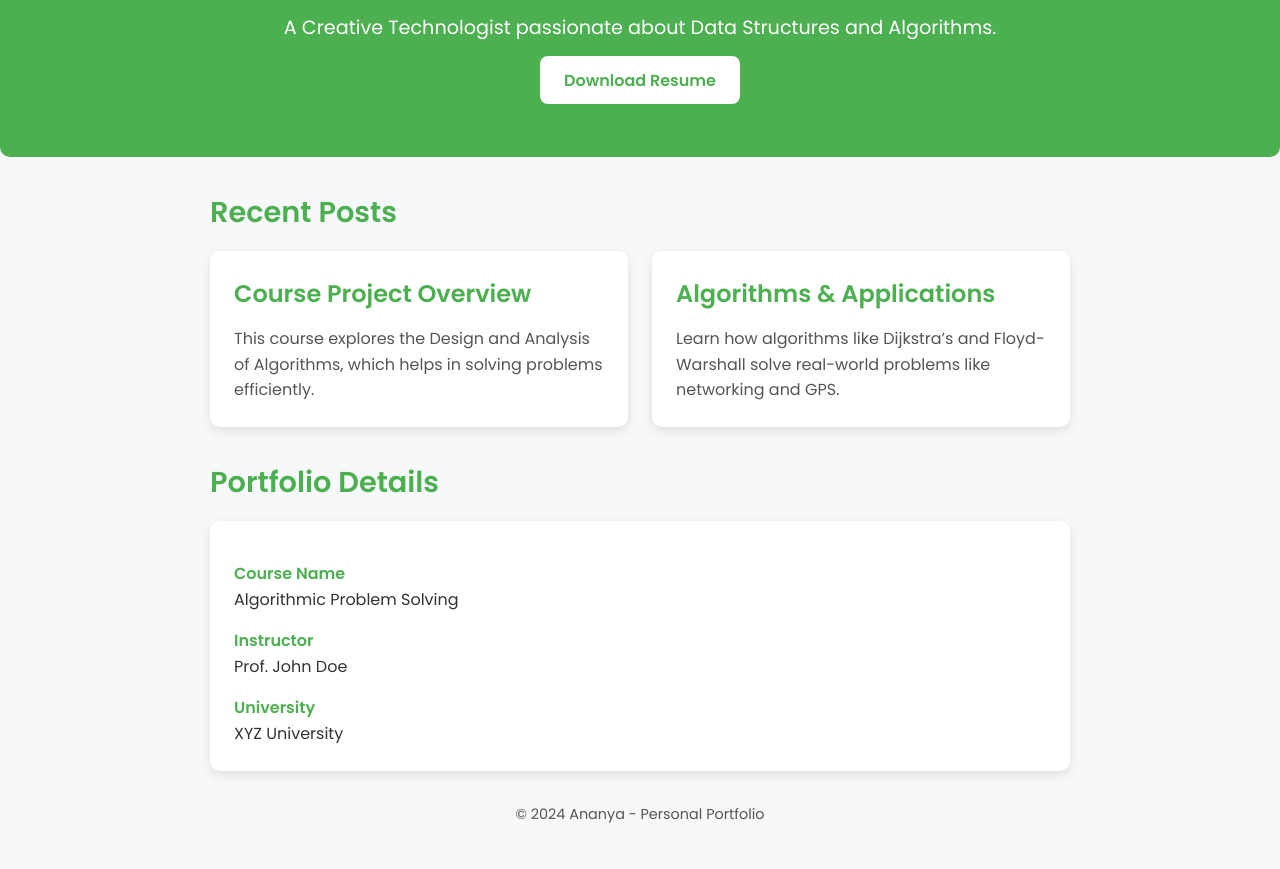
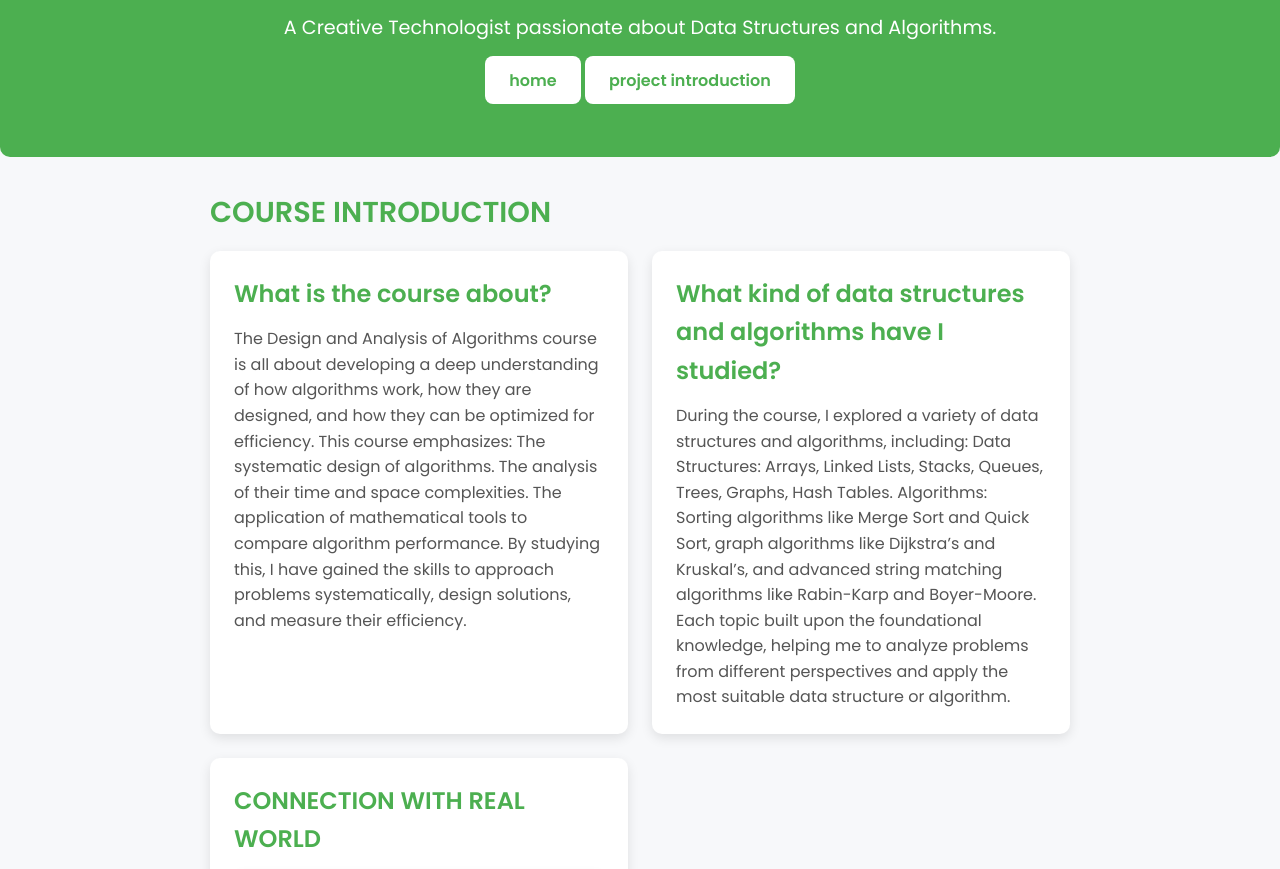
Before and after one commit to anudm/smartcity.github.io, a plain HTML site: page index.html in a window 1280 px wide. Shown: the part 181-1050 px from the top of the page. Before the commit the page ends 1007 px from the top, so only its background shows below. Drawn offline with Linux system fonts and the light colour scheme.

Commit message:
Update index.html

```diff
--- a/index.html
+++ b/index.html
@@ -13,34 +13,67 @@
             <img src="profile.jpg" alt="Profile Picture" class="profile-img">
             <h1>Hi, I'm Ananya</h1>
             <p>A Creative Technologist passionate about Data Structures and Algorithms.</p>
-            <a href="#" class="btn">Download Resume</a>
+            <a href="#" class="btn">home</a>
+             <a href="#" class="btn">project introduction</a>
         </div>
     </header>
 
     <main>
         <section class="recent-posts">
-            <h2>Recent Posts</h2>
+            <h2>COURSE INTRODUCTION</h2>
             <div class="post-grid">
                 <div class="post-card">
-                    <h3>Course Project Overview</h3>
-                    <p>This course explores the Design and Analysis of Algorithms, which helps in solving problems efficiently.</p>
+                    <h3>What is the course about?</h3>
+                    <p>
+The Design and Analysis of Algorithms course is all about developing a deep understanding of how algorithms work, how they are designed, and how they can be optimized for efficiency.
+
+This course emphasizes:
+
+The systematic design of algorithms.
+The analysis of their time and space complexities.
+The application of mathematical tools to compare algorithm performance.
+By studying this, I have gained the skills to approach problems systematically, design solutions, and measure their efficiency.
+
+</p>
                 </div>
                 <div class="post-card">
-                    <h3>Algorithms & Applications</h3>
-                    <p>Learn how algorithms like Dijkstra’s and Floyd-Warshall solve real-world problems like networking and GPS.</p>
+                    <h3>What kind of data structures and algorithms have I studied?</h3>
+                    <p>
+During the course, I explored a variety of data structures and algorithms, including:
+
+Data Structures: Arrays, Linked Lists, Stacks, Queues, Trees, Graphs, Hash Tables.
+Algorithms: Sorting algorithms like Merge Sort and Quick Sort, graph algorithms like Dijkstra’s and Kruskal’s, and advanced string matching algorithms like Rabin-Karp and Boyer-Moore.
+Each topic built upon the foundational knowledge, helping me to analyze problems from different perspectives and apply the most suitable data structure or algorithm.
+
+</p>
+                </div>
+                <div class="post-card">
+                    <h3>CONNECTION WITH REAL WORLD</h3>
+                    <p>
+<div class="post-card">
+                    <h3>What kind of data structures and algorithms have I studied?</h3>
+                    <p>
+During the course, I explored a variety of data structures and algorithms, including:
+
+Data Structures: Arrays, Linked Lists, Stacks, Queues, Trees, Graphs, Hash Tables.
+Algorithms: Sorting algorithms like Merge Sort and Quick Sort, graph algorithms like Dijkstra’s and Kruskal’s, and advanced string matching algorithms like Rabin-Karp and Boyer-Moore.
+Each topic built upon the foundational knowledge, helping me to analyze problems from different perspectives and apply the most suitable data structure or algorithm.
+
+</p>
+                </div>
+
+</p>
                 </div>
             </div>
         </section>
 
         <section class="portfolio-info">
-            <h2>Portfolio Details</h2>
+            <h2></h2>
             <dl>
-                <dt>Course Name</dt>
-                <dd>Algorithmic Problem Solving</dd>
-                <dt>Instructor</dt>
-                <dd>Prof. John Doe</dd>
-                <dt>University</dt>
-                <dd>XYZ University</dd>
+                <P>Why is this course important?
+This course is a stepping stone for anyone aspiring to excel in fields like software engineering, competitive programming, and machine learning. It lays the foundation for efficient problem-solving, a skill crucial in today’s fast-paced technological world.
+
+Through this learning portfolio, I aim to demonstrate my understanding and enthusiasm for algorithms and data structures, reflecting on how they shape the software and tools we use daily.</P>
             </dl>
         </section>
     </main>
```
